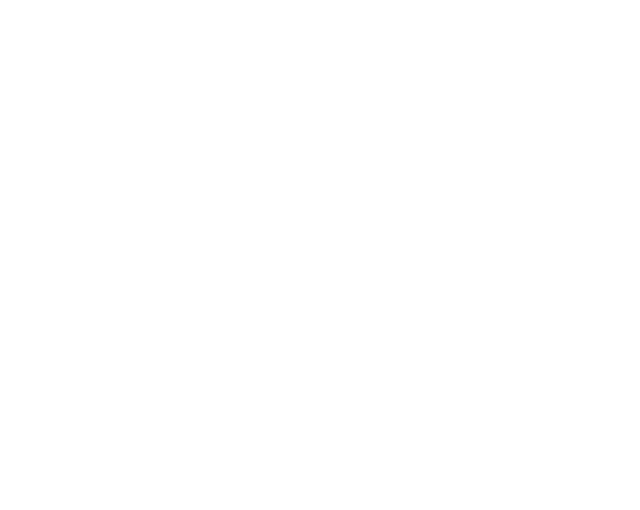
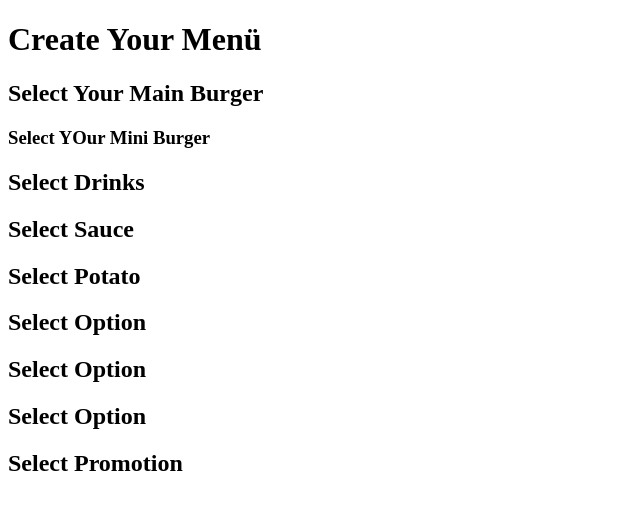
Before and after one commit to RADFE203/Menyu, a plain HTML site: page index.html in a window 1280 px wide. Shown: the whole page, without its empty margins (0-640 px from the left). Drawn offline with Linux system fonts and the light colour scheme.

Commit message:
tasarım eklendi

```diff
--- a/index.html
+++ b/index.html
@@ -1,11 +1,57 @@
 <!DOCTYPE html>
 <html lang="en">
+
 <head>
     <meta charset="UTF-8">
     <meta name="viewport" content="width=device-width, initial-scale=1.0">
     <title>Document</title>
 </head>
+
 <body>
+    <div class="container">
+        <div class="row">
+            <div class="col">
+                <h1 class="display-1">Create Your Menü</h1>
+            </div>
+        </div>
+        <div class="row">
+            <div class="col">
+                <div class="row">
+                    <div class="col-6">
+                        <h2>Select Your Main Burger</h2>
+                    </div>
+                    <div class="col-6">
+                        <h3>Select YOur Mini Burger</h3>
+                    </div>
+                </div>
+            </div>
+            <div class="col">
+                <h2>Select Drinks</h2>
+            </div>
+            <div class="col">
+                <h2>Select Sauce</h2>
+            </div>
 
+            <div class="col">
+                <h2>Select Potato</h2>
+
+                <div class="row">
+                    <div class="col-12">
+                        <h2>Select Option</h2>
+                    </div>
+                    <div class="col-12">
+                        <h2>Select Option</h2>
+                    </div>
+                    <div class="col-12">
+                        <h2>Select Option</h2>
+                    </div>
+                </div>
+            </div>
+            <div class="col">
+                <h2>Select Promotion</h2>
+            </div>
+        </div>
+    </div>
 </body>
+
 </html>
```
